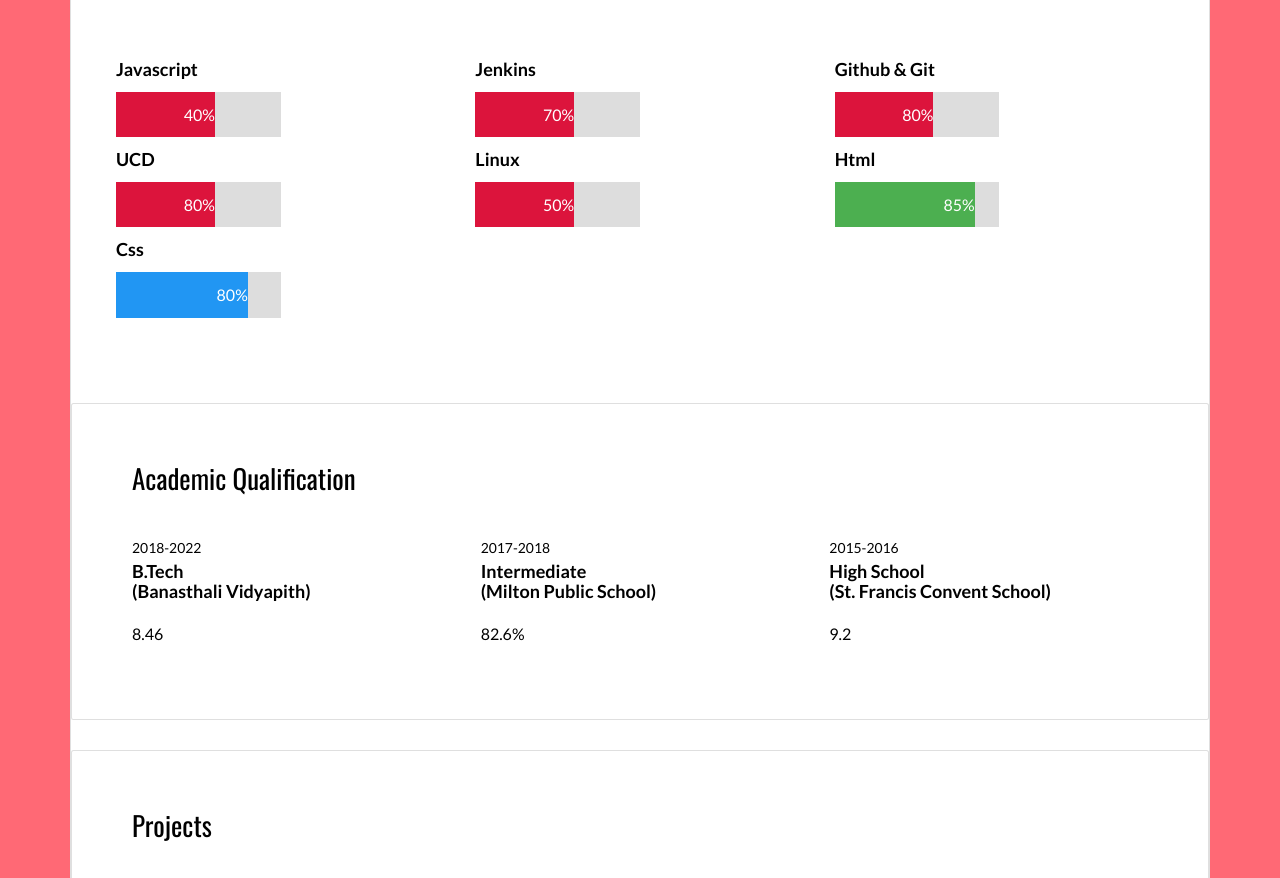
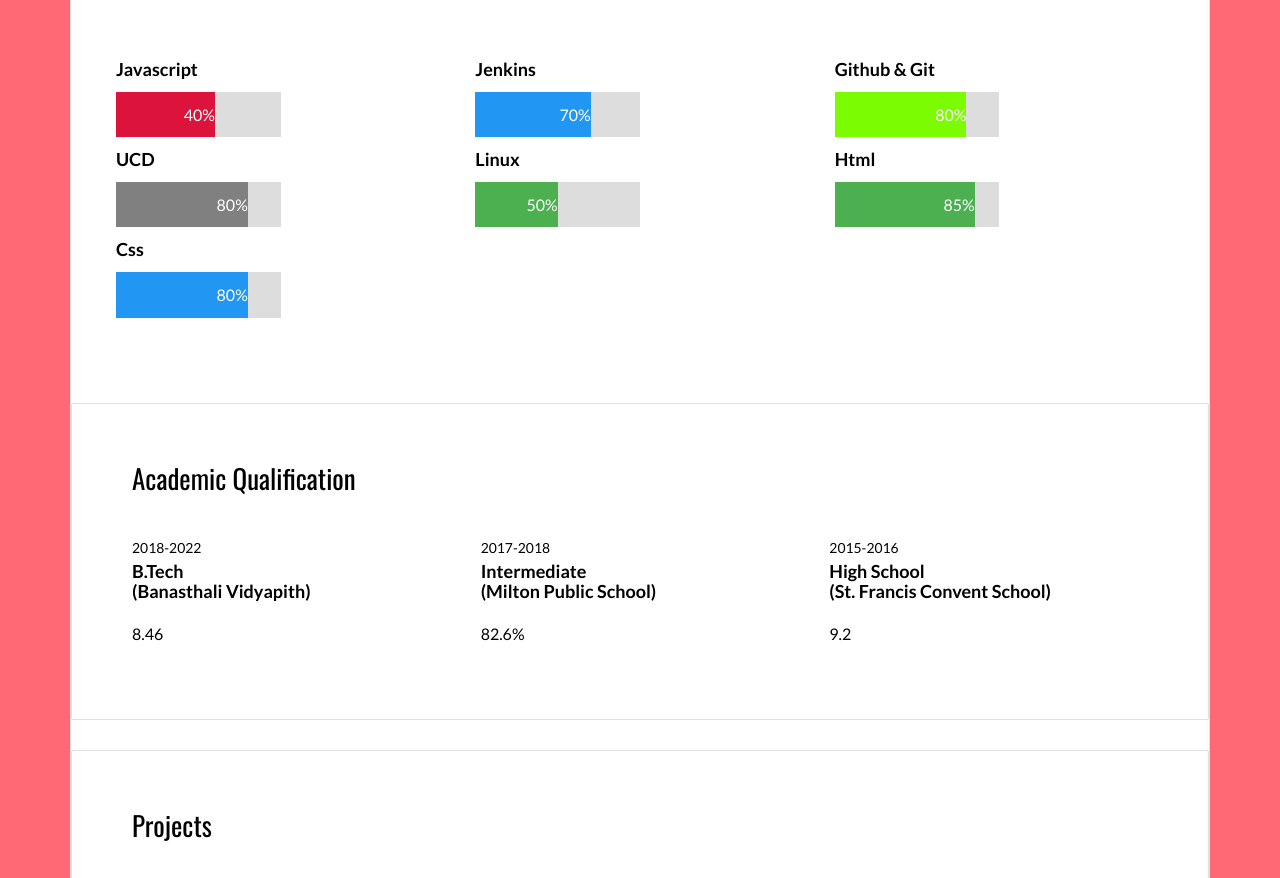
Before and after one commit to mansi332009/Portfolio-Website, a plain HTML site: page index.html in a window 1280 px wide. Shown: the part 1018-1896 px from the top of the page. Drawn offline with nearby package versions, Linux system fonts and the light colour scheme.

Commit message:
Update index.html
updated

```diff
--- a/index.html
+++ b/index.html
@@ -121,28 +121,28 @@
 		  <div class="col-md-4">
                 <h3 class="h5">Jenkins</h3>
               			<div class="container1">
-					<div class="skills js">70%</div>
+					<div class="skills Jenkins">70%</div>
 						</div>
 
 			  </div>
 		  <div class="col-md-4">
                 <h3 class="h5">Github & Git</h3>
               			<div class="container1">
-					<div class="skills js">80%</div>
+					<div class="skills Git">80%</div>
 						</div>
 
 			  </div>
 		  <div class="col-md-4">
                 <h3 class="h5">UCD</h3>
               			<div class="container1">
-					<div class="skills js">80%</div>
+					<div class="skills UCD">80%</div>
 						</div>
 
 			  </div>
 		  <div class="col-md-4">
                 <h3 class="h5">Linux</h3>
               			<div class="container1">
-					<div class="skills js">50%</div>
+					<div class="skills LINUX">50%</div>
 						</div>
 
 			  </div>
```
